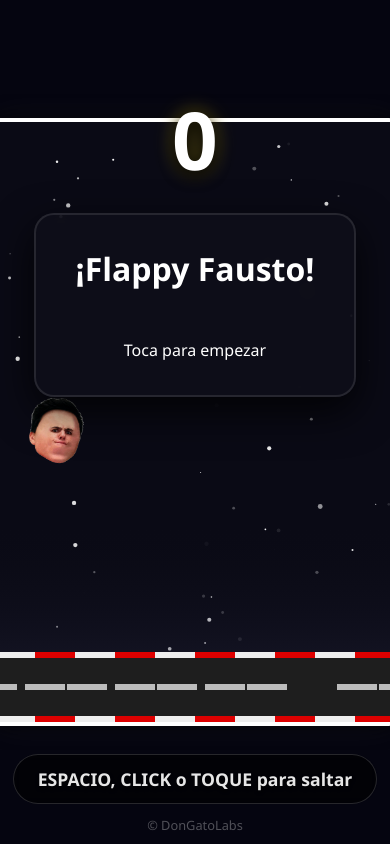
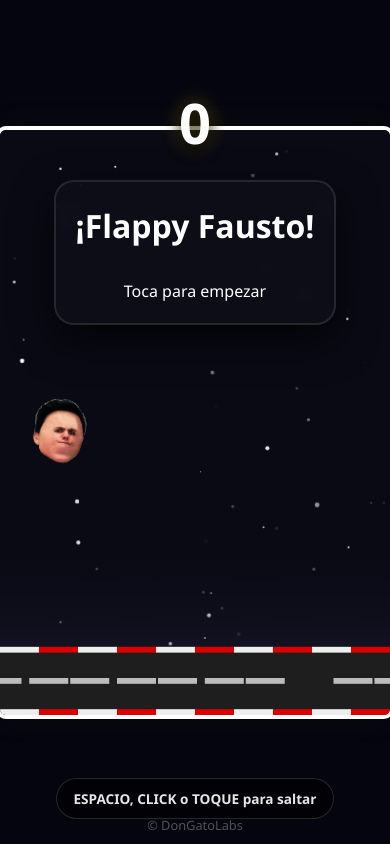
Before and after one commit to leonelsg37/flappyfausto, a plain HTML site: page index.html in a window 390 px wide. Drawn offline with Linux system fonts and the light colour scheme.

Commit message:
Mejoras de interfaz para móviles

```diff
--- a/index.html
+++ b/index.html
@@ -3,7 +3,7 @@
 
 <head>
     <meta charset="UTF-8">
-    <meta name="viewport" content="width=device-width, initial-scale=1.0">
+    <meta name="viewport" content="width=device-width, initial-scale=1.0, maximum-scale=1.0, user-scalable=no">
     <title>Flappy Fausto</title>
     <style>
         body {
@@ -15,6 +15,7 @@
             height: 100vh;
             background-color: #050510;
             overflow: hidden;
+            overscroll-behavior: none;
             font-family: 'Segoe UI', Tahoma, Geneva, Verdana, sans-serif;
         }
 
@@ -24,6 +25,10 @@
             box-shadow: 0 0 20px rgba(0, 0, 0, 0.8), 0 0 40px rgba(255, 255, 255, 0.05);
             border: 4px solid #fff;
             border-radius: 10px;
+            max-width: 100vw;
+            max-height: 100vh;
+            touch-action: none;
+            object-fit: contain;
         }
 
         #ui {
@@ -69,6 +74,27 @@
             text-align: center;
             pointer-events: none;
             backdrop-filter: blur(5px);
+        }
+
+        @media (max-width: 500px) {
+            #score {
+                font-size: 3.5rem;
+            }
+
+            .controls-hint {
+                font-size: 0.85rem;
+                padding: 10px 16px;
+                bottom: 25px;
+            }
+
+            #message {
+                font-size: 1.1rem;
+                padding: 20px;
+            }
+
+            #message strong {
+                font-size: 2rem !important;
+            }
         }
     </style>
 </head>
```
